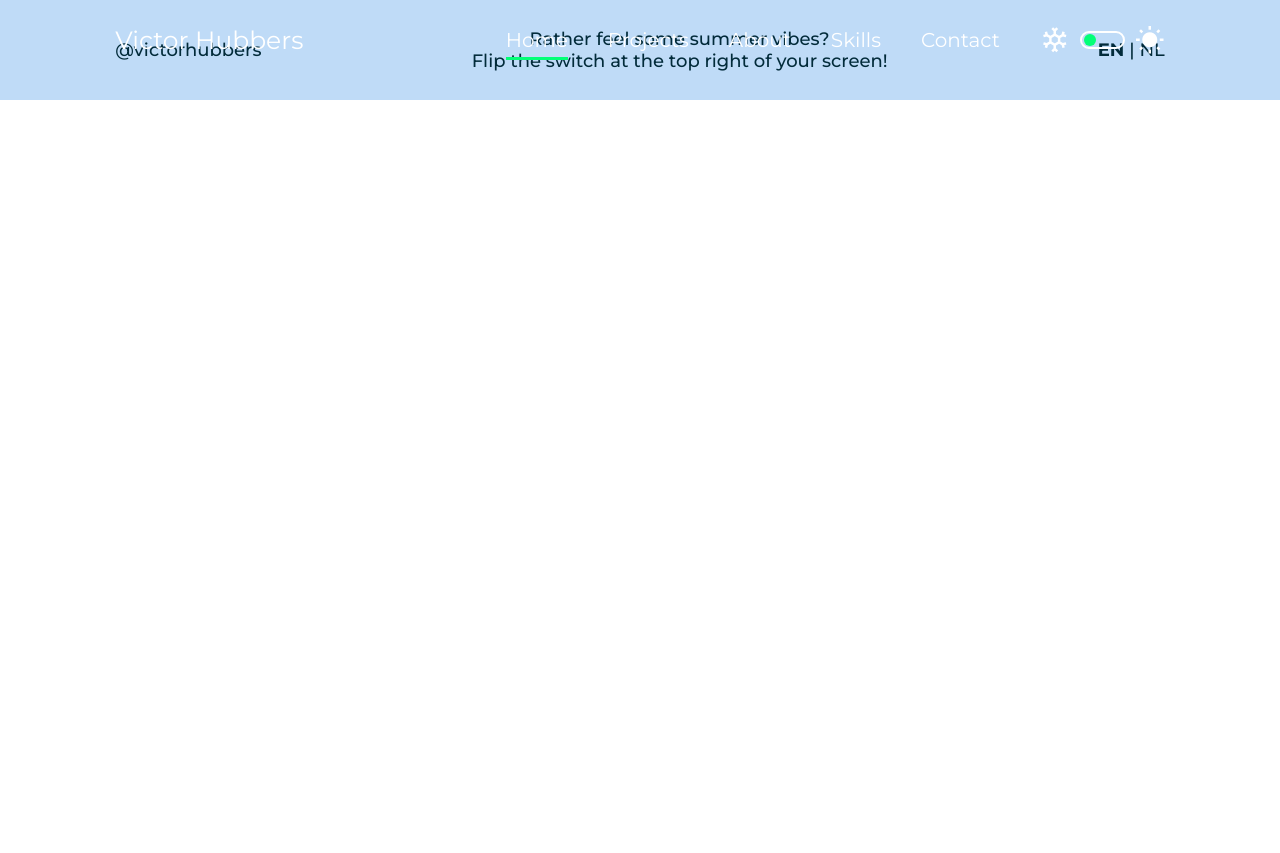
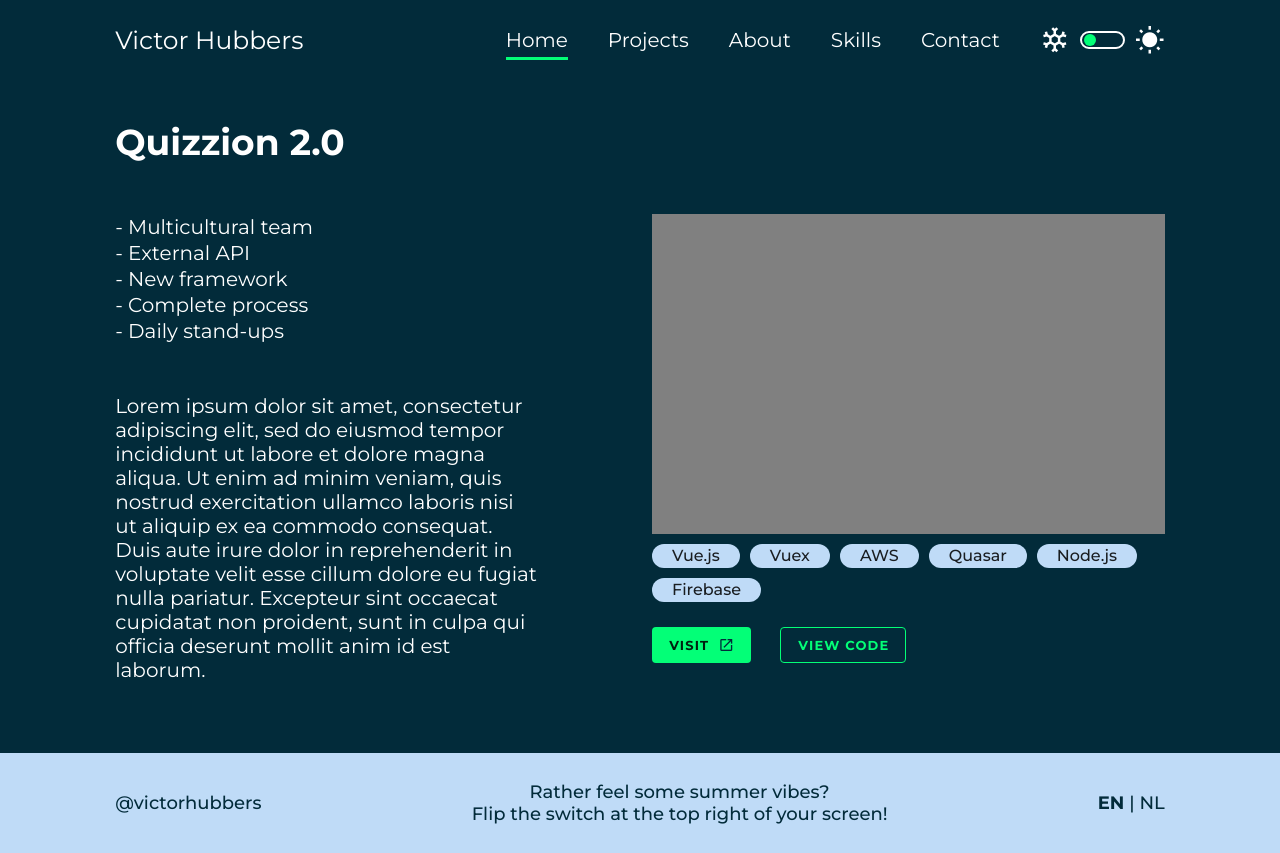
Before and after one commit to victorhubbers/portfolio, a Vue app: page /projects/1 in a window 1280 px wide. Before the commit the page ends 800 px from the top, so only its background shows below. Built offline with nearby package versions, Linux system fonts and the light colour scheme.

Commit message:
Project overview styling

```diff
--- a/src/components/ProjectCard.vue
+++ b/src/components/ProjectCard.vue
@@ -20,6 +20,7 @@
               :light="!themeState.isItSummer"
               color="var(--accent-color)"
               depressed
+              @click="viewProjectDetails"
               >More info</v-btn
             >
           </v-overlay>
@@ -36,7 +37,7 @@ export default {
   props: {
     project: {
       type: Object,
-    //   required: true,
+      //   required: true,
       default() {
         return {
           image: "https://cdn.vuetifyjs.com/images/cards/forest-art.jpg",
@@ -46,9 +47,16 @@ export default {
       }
     }
   },
-  data: () => ({
-    themeState
-  })
+  data() {
+    return {
+      themeState
+    };
+  },
+  methods: {
+    viewProjectDetails() {
+      this.$router.push("/projects/temp");
+    }
+  }
 };
 </script>
 
@@ -67,7 +75,7 @@ export default {
 }
 
 .v-btn {
-    font-weight: 500;
-    font-size: 1.0rem !important;
+  font-weight: 500;
+  font-size: 1rem !important;
 }
 </style>
--- a/src/router/index.js
+++ b/src/router/index.js
@@ -10,21 +10,28 @@ const routes = [
     name: "Main",
     component: Main,
   },
-  // {
-  //   path: "/about",
-  //   name: "About",
-  //   // route level code-splitting
-  //   // this generates a separate chunk (about.[hash].js) for this route
-  //   // which is lazy-loaded when the route is visited.
-  //   component: () =>
-  //     import(/* webpackChunkName: "about" */ "../views/About.vue")
-  // }
+  {
+    path: "/projects/:projectName",
+    name: "Project Overview",
+    component: () =>
+      import(
+        /* webpackChunkName: "project-overview" */ "../views/ProjectOverview.vue"
+      ),
+  },
 ];
 
 const router = new VueRouter({
   mode: "history",
   base: process.env.BASE_URL,
   routes,
+  // scrollBehavior(to, from, savedPosition) {
+  //   console.log(savedPosition);
+  //   if (savedPosition) {
+  //     return savedPosition;
+  //   } else {
+  //     return { x: 0, y: 0 };
+  //   }
+  // },
 });
 
 export default router;
--- a/src/views/Main.vue
+++ b/src/views/Main.vue
@@ -1,5 +1,5 @@
 <template>
-  <main id="">
+  <main>
     <Home
       v-intersect="{
         handler: onIntersect,
--- a/src/views/ProjectOverview.vue
+++ b/src/views/ProjectOverview.vue
@@ -1,37 +1,65 @@
 <template>
-  <div id="project-AA">
+  <div id="project-details">
     <h2 class="section-title">{{ project.title }}</h2>
 
+    <v-container fluid>
+      <v-row>
+        <!-- left, top/bottom -->
+        <v-col cols="12" md="5">
           <ul>
             <li v-for="(highlight, idx) in project.highlights" :key="idx">
               {{ highlight }}
             </li>
           </ul>
 
-    <p>{{ project.description }}</p>
+          <p v-if="$vuetify.breakpoint.mdAndUp" style="margin-top: 5rem">
+            {{ project.description }}
+          </p>
+        </v-col>
 
+        <!-- right/middle -->
+        <v-spacer></v-spacer>
+        <v-col cols="12" md="6">
           <div id="demo"></div>
 
-    <div id="chip-container">
-      <v-chip
-        v-for="(technology, index) in technologies"
-        :key="index"
-        color="var(--secondary-color)"
-        >{{ technology }}</v-chip
+          <ChipRow :chips="project.technologies" />
+
+          <v-row id="button-row" no-gutters>
+            <v-col cols="5" md="3" lg="2">
+              <v-btn
+                :dark="themeState.isItSummer"
+                block
+                color="var(--accent-color)"
+                depressed
               >
-    </div>
-
-    <v-btn :dark="themeState.isItSummer" color="var(--accent-color)" depressed
-      >Visit</v-btn
+                Visit
+                <v-icon color="var(--secondary-text-color)" right small
+                  >mdi-launch</v-icon
                 >
-    <v-btn outlined color="var(--accent-color)" depressed>View code</v-btn>
+              </v-btn>
+            </v-col>
+            <v-col cols="2" md="1"><!-- spacer --></v-col>
+            <v-col cols="5" md="3" lg="2">
+              <v-btn outlined block color="var(--accent-color)" depressed
+                >View code</v-btn
+              >
+            </v-col>
+          </v-row>
+        </v-col>
+        <v-col v-if="!$vuetify.breakpoint.mdAndUp">
+          <p>{{ project.description }}</p>
+        </v-col>
+      </v-row>
+    </v-container>
   </div>
 </template>
 
 <script>
 import { themeState } from "@/styling";
+import ChipRow from "@/components/ChipRow";
 export default {
   name: "ProjectOverview",
+  components: { ChipRow },
   data() {
     return {
       themeState,
@@ -44,24 +72,35 @@ export default {
           "Complete process",
           "Daily stand-ups"
         ],
+        demo: {
+          previewType: "video",
+          previewAsset: "",
+          codeAvailable: false,
+          liveLink: ""
+        },
         description:
-          "Lorem ipsum dolor sit amet, consectetur adipiscing elit, sed do eiusmod tempor incididunt ut labore et dolore magna aliqua. Ut enim ad minim veniam, quis nostrud exercitation ullamco laboris nisi ut aliquip ex ea commodo consequat. Duis aute irure dolor in reprehenderit in voluptate velit esse cillum dolore eu fugiat nulla pariatur. Excepteur sint occaecat cupidatat non proident, sunt in culpa qui officia deserunt mollit anim id est laborum."
-      },
-      technologies: ["Vue.js", "AWS", "Quasar", "Node.js", "Firebase"]
+          "Lorem ipsum dolor sit amet, consectetur adipiscing elit, sed do eiusmod tempor incididunt ut labore et dolore magna aliqua. Ut enim ad minim veniam, quis nostrud exercitation ullamco laboris nisi ut aliquip ex ea commodo consequat. Duis aute irure dolor in reprehenderit in voluptate velit esse cillum dolore eu fugiat nulla pariatur. Excepteur sint occaecat cupidatat non proident, sunt in culpa qui officia deserunt mollit anim id est laborum.",
+        technologies: ["Vue.js", "Vuex", "AWS", "Quasar", "Node.js", "Firebase"]
+      }
     };
   }
 };
 </script>
 
 <style scoped>
-#project-AA {
+#project-details {
   width: 100%;
+  min-height: calc(100vh - 100px);
   padding: 12rem 9vw 7rem;
-  height: 200vh;
+}
+
+/* vuetify container class */
+.container {
+  padding: 0;
+  margin-top: 5rem;
 }
 
 ul {
-  margin-top: 5rem;
   list-style-type: none;
   color: var(--primary-text-color);
   line-height: 2.6rem;
@@ -73,7 +112,6 @@ ul > li:before {
 }
 
 p {
-  margin-top: 5rem;
   font-weight: normal;
   font-size: 2rem;
   line-height: 2.4rem;
@@ -82,16 +120,12 @@ p {
 
 #demo {
   width: 100%;
-  height: 30vh;
+  height: 40vh;
   background: grey;
 }
 
-.v-chip {
-  padding: 1rem 2rem;
-  margin: 1rem 1.5rem 0rem 0rem;
-  font-weight: 500;
-  font-size: 18px;
-  line-height: 22px;
+#button-row {
+  margin: 2rem 0;
 }
 
 .v-btn {
```
Lines whose indentation alone changed are shown as unchanged.
